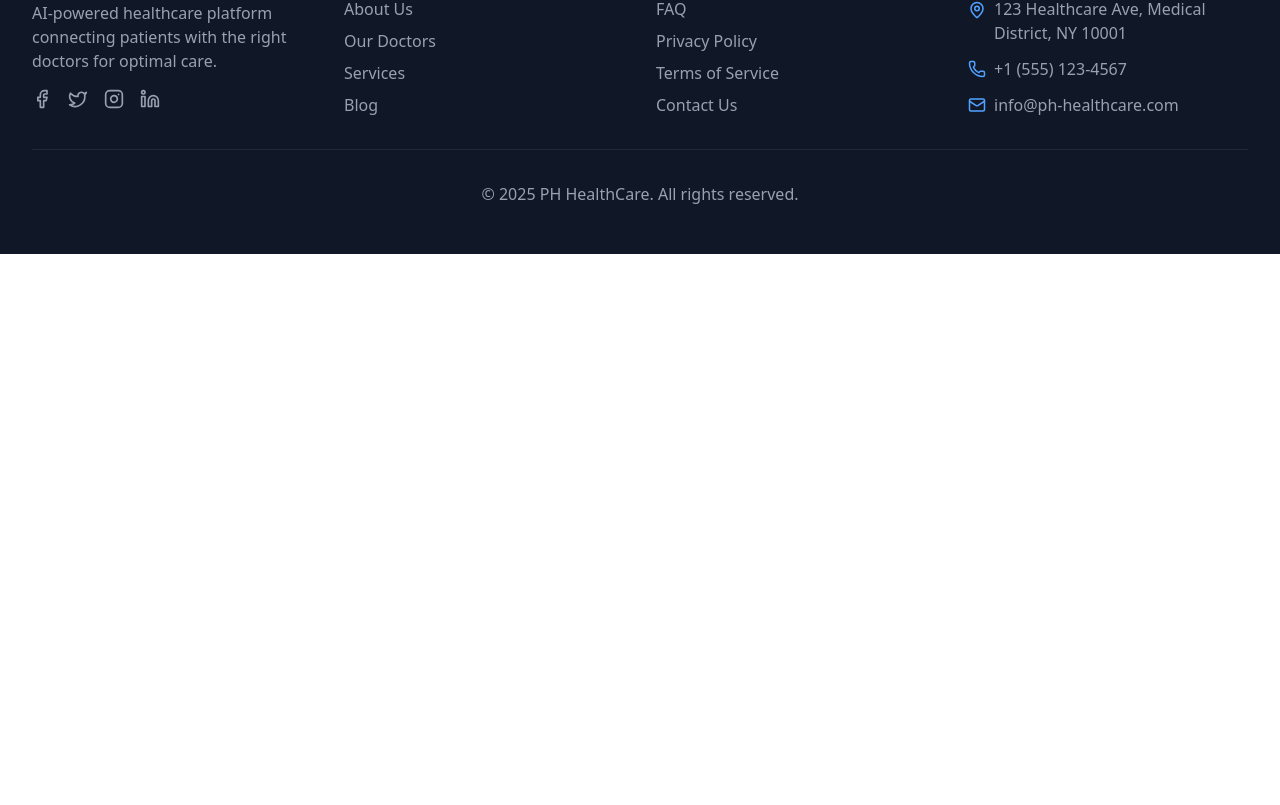
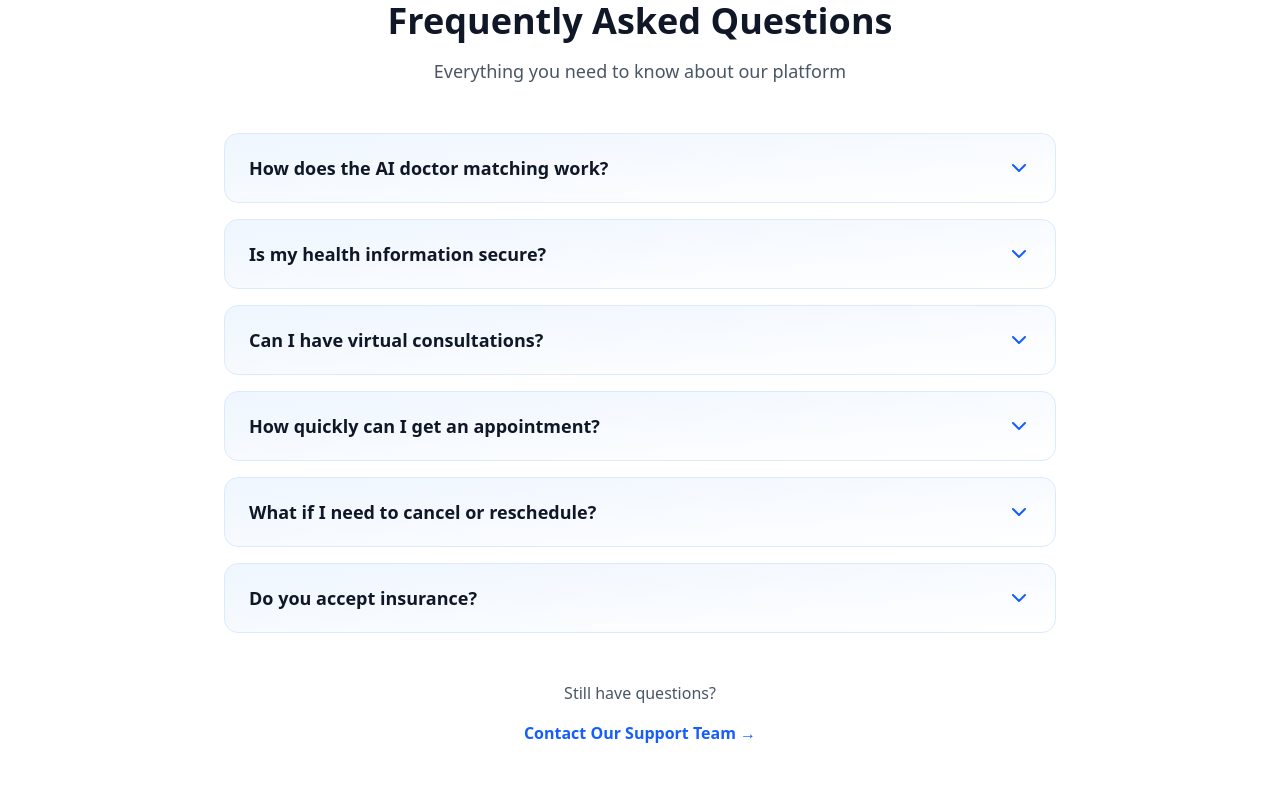
Before and after one commit to mostafizdev01/health-care-frontend, a Next.js app: page / in a window 1280 px wide. Shown: the part 6515-7320 px from the top of the page. Before the commit the page ends 6769 px from the top, so only its background shows below. Built offline with nearby package versions, Linux system fonts and the light colour scheme.

Commit message:
added faq section

```diff
--- a/src/app/(commonLayout)/page.tsx
+++ b/src/app/(commonLayout)/page.tsx
@@ -1,3 +1,4 @@
+import { FAQ } from "../components/modules/Home/FAQ";
 import { Hero } from "../components/modules/Home/Hero";
 import { HowItWorks } from "../components/modules/Home/HowItWork";
 import { Reviews } from "../components/modules/Home/Review";
@@ -16,6 +17,7 @@ export default function Home() {
         <Services />
         <TopDoctors />
         <Reviews />
+        <FAQ />
       </main>
     </div>
   );
--- /dev/null
+++ b/src/app/components/modules/Home/FAQ.tsx
@@ -0,0 +1,91 @@
+"use client"
+import React, { useState } from 'react'
+import { ChevronDown, ChevronUp } from 'lucide-react'
+const faqs = [
+    {
+        question: 'How does the AI doctor matching work?',
+        answer:
+            'Our AI analyzes your symptoms, medical history, location, and preferences to match you with the most suitable doctors. The algorithm considers specialty, experience, patient ratings, and availability to ensure the best match.',
+    },
+    {
+        question: 'Is my health information secure?',
+        answer:
+            'Absolutely. We use bank-level encryption and are fully HIPAA compliant. Your medical records and personal information are stored securely and never shared without your explicit consent.',
+    },
+    {
+        question: 'Can I have virtual consultations?',
+        answer:
+            "Yes! We offer secure video consultations with licensed doctors. You can choose between in-person visits, video calls, or phone consultations based on your preference and the doctor's recommendation.",
+    },
+    {
+        question: 'How quickly can I get an appointment?',
+        answer:
+            'Many doctors offer same-day or next-day appointments. Our AI prioritizes urgent cases and can often connect you with a doctor within hours for critical situations.',
+    },
+    {
+        question: 'What if I need to cancel or reschedule?',
+        answer:
+            'You can easily cancel or reschedule appointments through our platform. We recommend doing so at least 24 hours in advance when possible to help doctors manage their schedules.',
+    },
+    {
+        question: 'Do you accept insurance?',
+        answer:
+            'Most of our doctors accept major insurance plans. You can filter doctors by insurance acceptance during the search process. We also offer transparent pricing for self-pay patients.',
+    },
+]
+export function FAQ() {
+    const [openIndex, setOpenIndex] = useState<number | null>(null)
+    return (
+        <section className="w-full bg-white py-16 md:py-24">
+            <div className="max-w-4xl mx-auto px-4 sm:px-6 lg:px-8">
+                <div className="text-center mb-12">
+                    <h2 className="text-3xl md:text-4xl font-bold text-gray-900 mb-4">
+                        Frequently Asked Questions
+                    </h2>
+                    <p className="text-lg text-gray-600">
+                        Everything you need to know about our platform
+                    </p>
+                </div>
+                <div className="space-y-4">
+                    {faqs.map((faq, index) => (
+                        <div
+                            key={index}
+                            className="bg-linear-to-br from-blue-50 to-white rounded-xl border border-blue-100 overflow-hidden"
+                        >
+                            <button
+                                onClick={() => setOpenIndex(openIndex === index ? null : index)}
+                                className="w-full px-6 py-5 flex items-center justify-between text-left hover:bg-blue-50 transition"
+                            >
+                                <span className="text-lg font-semibold text-gray-900 pr-4">
+                                    {faq.question}
+                                </span>
+                                {openIndex === index ? (
+                                    <ChevronUp
+                                        className="text-blue-600 shrink-0"
+                                        size={24}
+                                    />
+                                ) : (
+                                    <ChevronDown
+                                        className="text-blue-600 shrink-0"
+                                        size={24}
+                                    />
+                                )}
+                            </button>
+                            {openIndex === index && (
+                                <div className="px-6 pb-5">
+                                    <p className="text-gray-600 leading-relaxed">{faq.answer}</p>
+                                </div>
+                            )}
+                        </div>
+                    ))}
+                </div>
+                <div className="mt-12 text-center">
+                    <p className="text-gray-600 mb-4">Still have questions?</p>
+                    <button className="text-blue-600 font-semibold hover:text-blue-700 transition">
+                        Contact Our Support Team →
+                    </button>
+                </div>
+            </div>
+        </section>
+    )
+}
```
